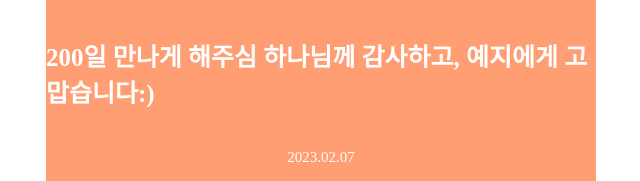
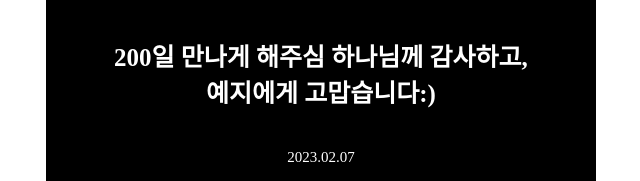
Before and after one commit to chrishoonS/myPhoto4Cut, a plain HTML site: page index.html in a window 1280 px wide. Shown: the part 1878-2059 px from the top of the page, without its empty margins (319-959 px from the left). Drawn offline with Linux system fonts and the light colour scheme; a web font is replaced by a local one.

Commit message:
Update index.html

```diff
--- a/index.html
+++ b/index.html
@@ -25,7 +25,7 @@
 
       .container {
         width: 550px;
-        background-color: #ff9d73;
+        background-color: #000000;
         height: 100%;
       }
 
@@ -113,8 +113,8 @@
           </span>
         </div>
       </div>
-      <div class="footer">
-        <p class="f-title">200일 만나게 해주심 하나님께 감사하고, 예지에게 고맙습니다:)</p>
+      <div class="footer" style="text-align:center">
+        <p class="f-title">200일 만나게 해주심 하나님께 감사하고,<br>예지에게 고맙습니다:)</p>
         <p class="f-date">2023.02.07</p>
       </div>
     </div>
```
